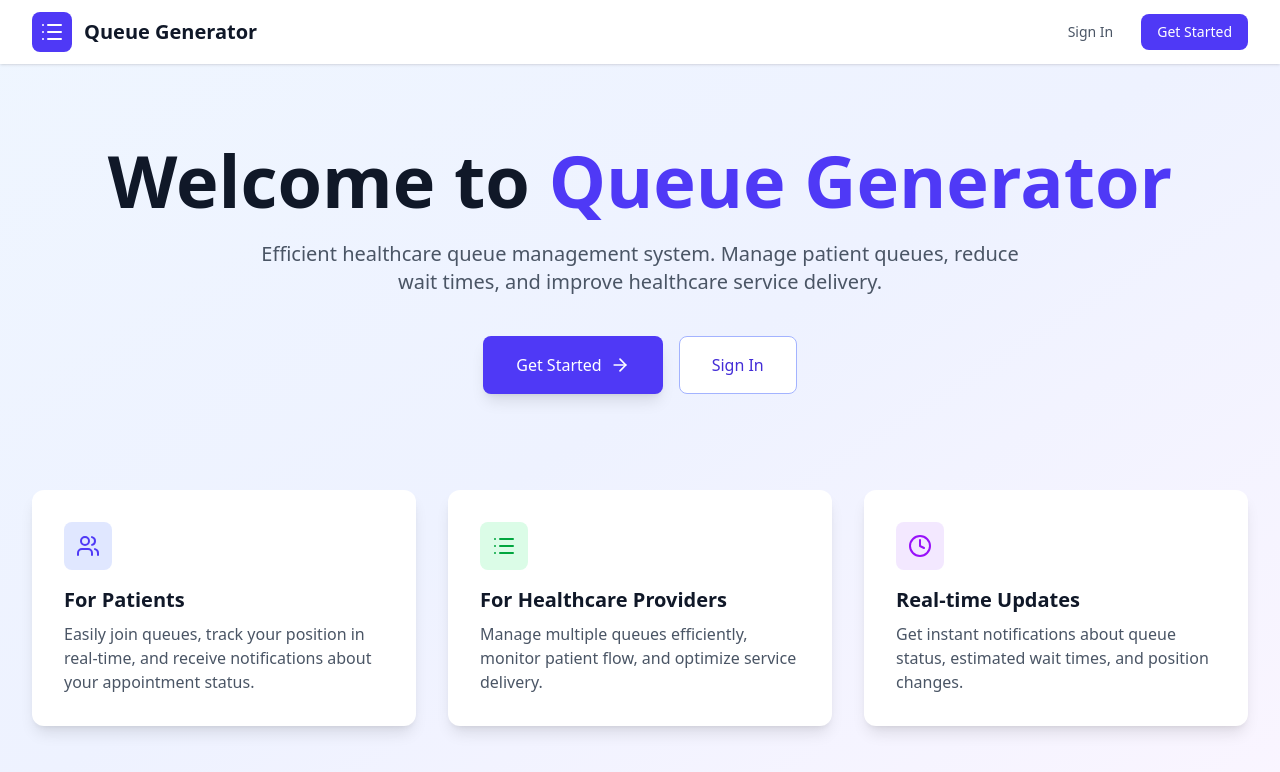
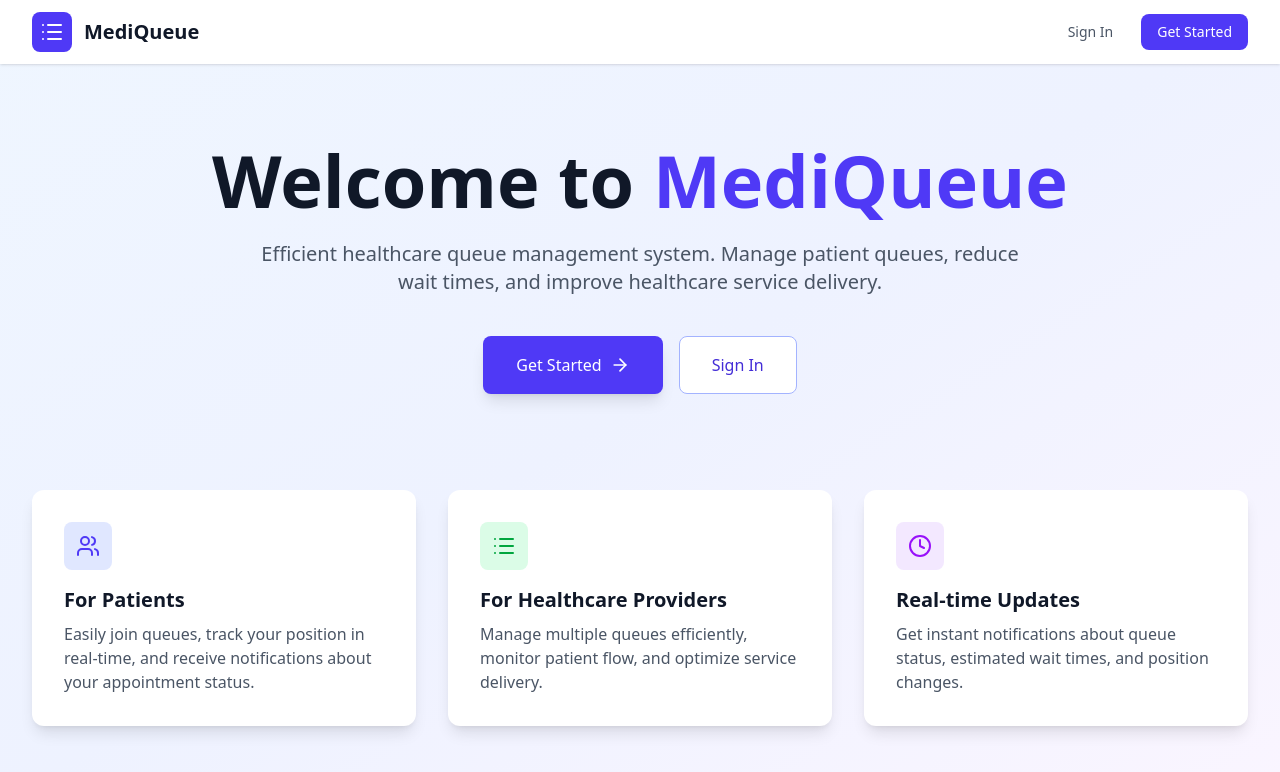
Before and after one commit to Udopara/healthcare-queue, a React app in the folder frontend/: page / in a window 1280 px wide. Shown: the top 772 px of the page. Built offline with nearby package versions, Linux system fonts and the light colour scheme; the HTML template or start-up script is replaced by a standard one.

Commit message:
update: change brand name from Queue generator to Mediqueue on homepage.

```diff
--- a/frontend/src/pages/HomePage.jsx
+++ b/frontend/src/pages/HomePage.jsx
@@ -13,7 +13,7 @@ export default function HomePage() {
               <div className="w-10 h-10 bg-indigo-600 rounded-lg flex items-center justify-center">
                 <List className="w-6 h-6 text-white" />
               </div>
-              <span className="ml-3 text-xl font-bold text-gray-900">Queue Generator</span>
+              <span className="ml-3 text-xl font-bold text-gray-900">MediQueue</span>
             </div>
             <div className="flex items-center space-x-4">
               <Link
@@ -37,7 +37,7 @@ export default function HomePage() {
       <div className="max-w-7xl mx-auto px-4 sm:px-6 lg:px-8 py-20">
         <div className="text-center">
           <h1 className="text-5xl font-extrabold text-gray-900 sm:text-6xl md:text-7xl">
-            Welcome to <span className="text-indigo-600">Queue Generator</span>
+            Welcome to <span className="text-indigo-600">MediQueue</span>
           </h1>
           <p className="mt-6 max-w-3xl mx-auto text-xl text-gray-600">
             Efficient healthcare queue management system. Manage patient queues, reduce wait times, and improve healthcare service delivery.
```
